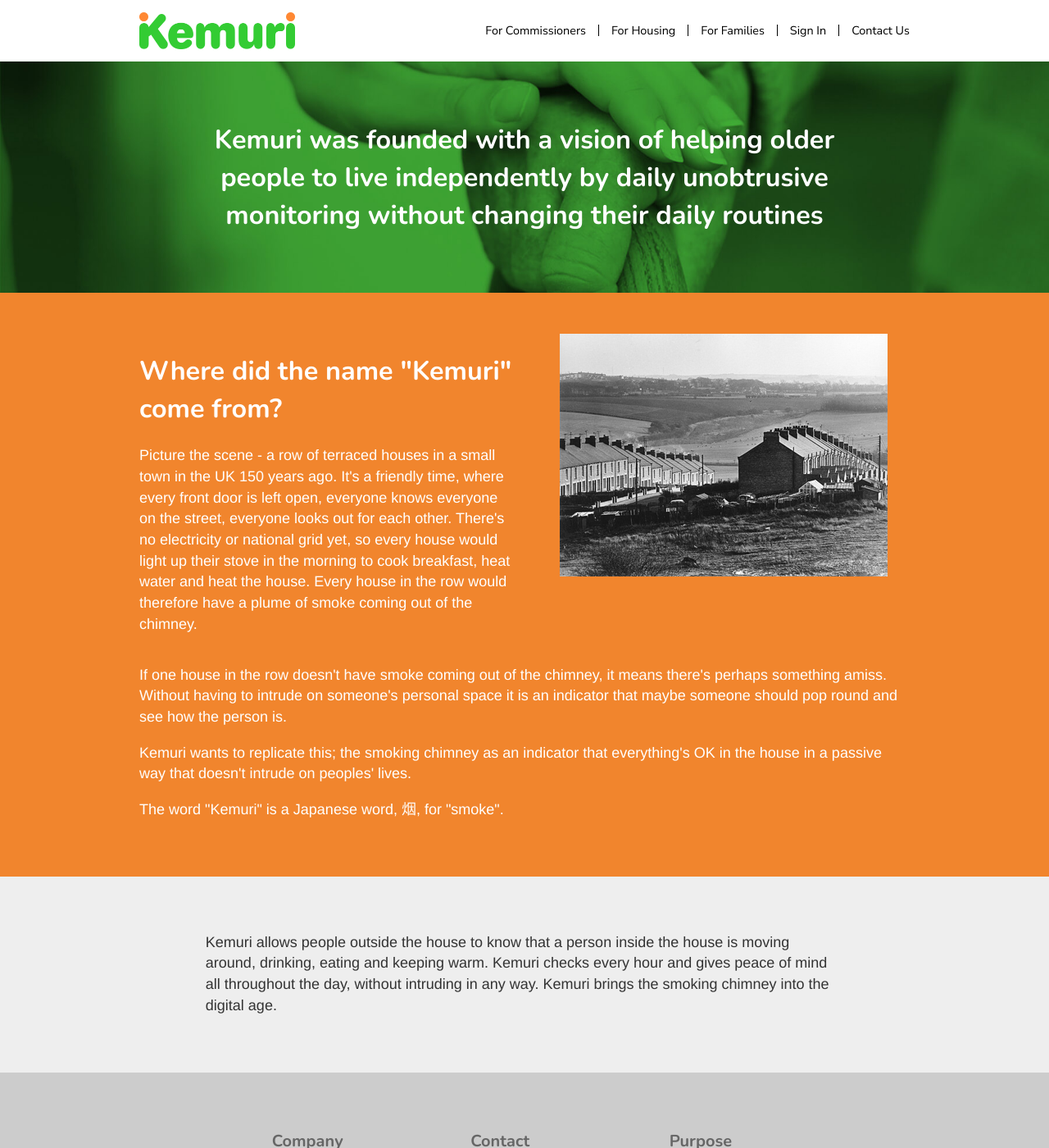
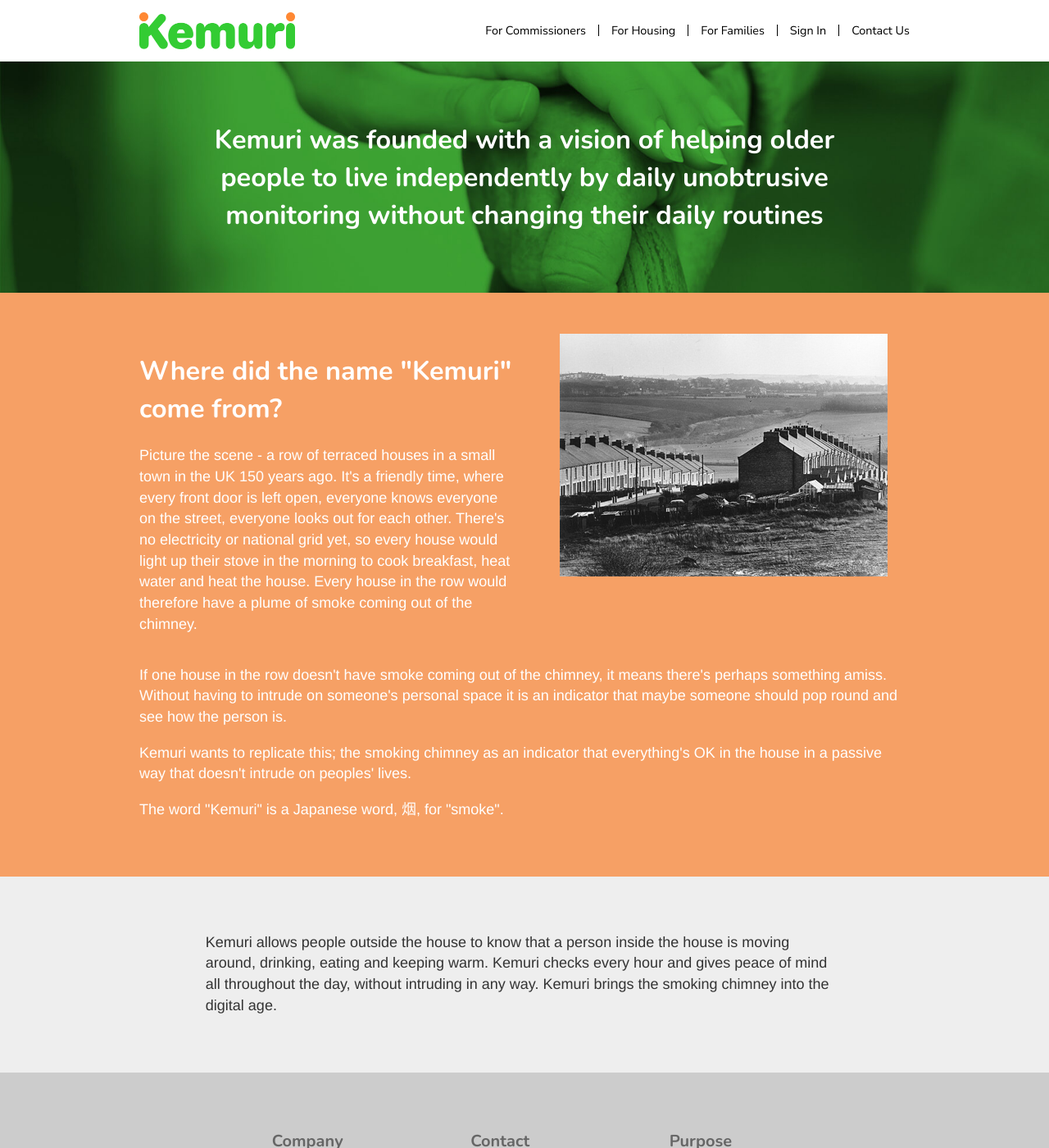
Before and after one commit to intelligentlilli/kemurisense.github.io, a Jekyll site: the page built from about.html, in a window 1280 px wide and 1400 px high. Shown: the whole window at 82% size. Built offline with Jekyll 4.4.1, drawn with Linux system fonts in a browser that asks for light colours.

Commit message:
Move the orange to be a coral

```diff
--- a/css/style.scss
+++ b/css/style.scss
@@ -46,7 +46,7 @@
 
 
 .btn-primary {padding:10px 30px;color:#fff;font-size:1.6rem;background-color:#3c3}
-.btn-primary:active,.btn-primary:hover {background-color:#f1852d}
+.btn-primary:active,.btn-primary:hover {background-color:#F6A065}
 
 .img-responsive {display:inline}
 
@@ -57,7 +57,7 @@
 	border-bottom-color: #e5e5e5!important;
 }
 .section-grey {	background-color:#eee; color:#333;}
-.section-orange {	background-color:#f1852d; color:#ffffff;}
+.section-orange {	background-color:#F6A065; color:#ffffff;}
 .section-green {	background-color:#5CB065; color:#ffffff;}
 .section-white {	background-color:#FFFFFF; color:#0a0a0a;}
 
@@ -431,7 +431,7 @@
 
 
 	.section-grey {	background-color:#555; color:#eee;}
-	.section-orange {	background-color:#f1852d; color:#ffffff;}
+	.section-orange {	background-color:#F6A065; color:#ffffff;}
 	.section-green {	background-color:#5CB065; color:#ffffff;}
 	.section-white {	background-color:#444; color:#eee;}
 
```
Also changed, not shown: images/white-plug-on-orange.jpg.
